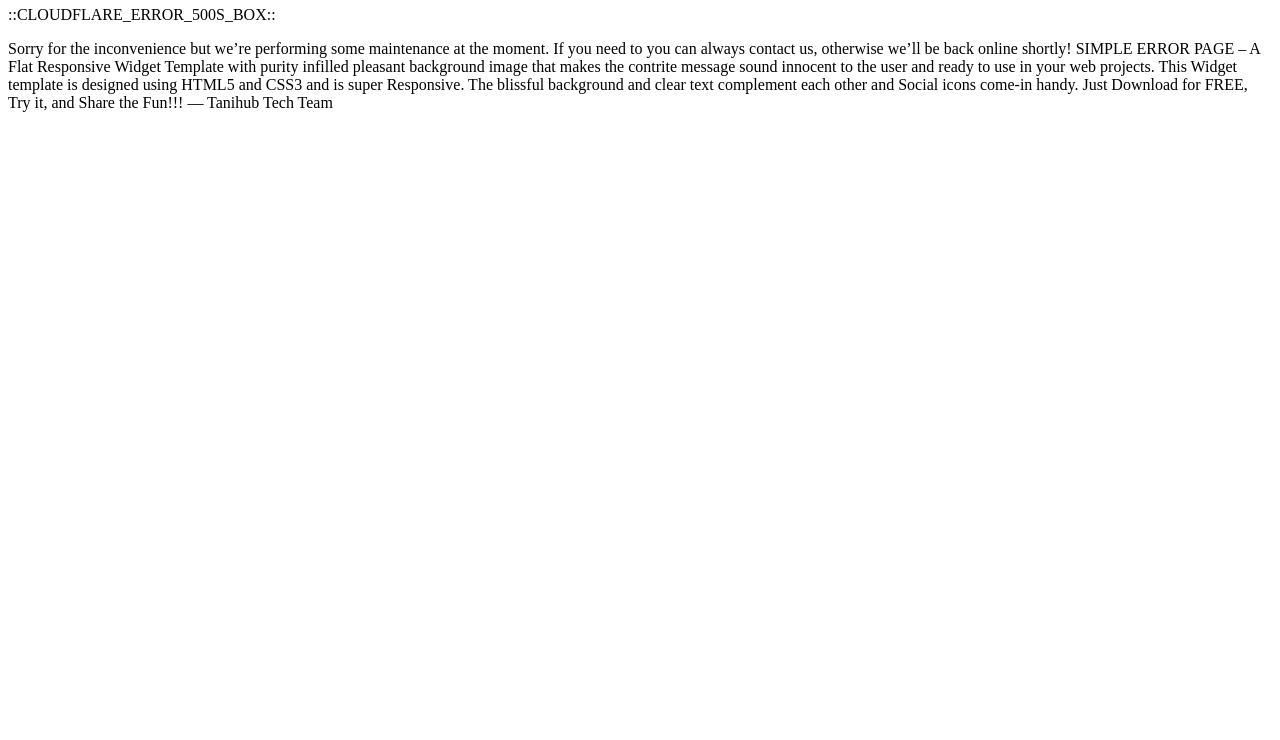
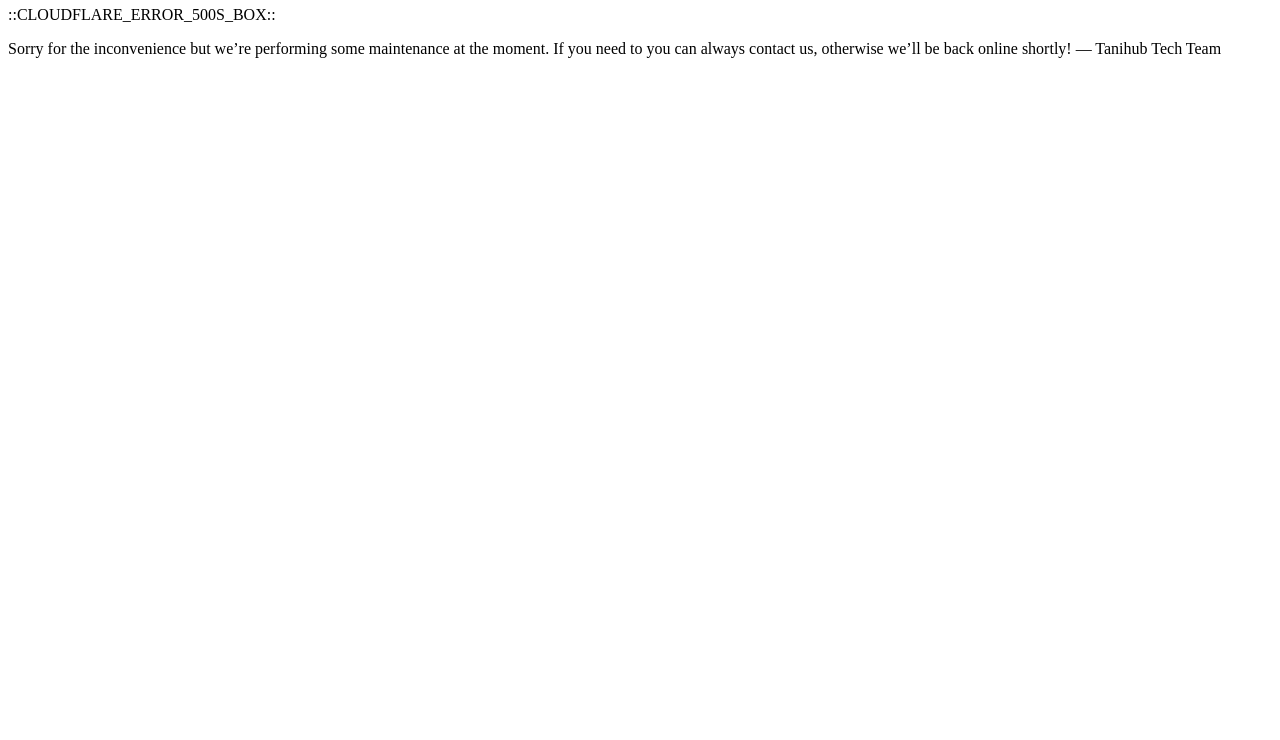
Before and after one commit to alexfmanihuruk/alexfmanihuruk.github.io, a plain HTML site: page index.html in a window 1280 px wide. Shown: the part 60-800 px from the top of the page. Drawn offline with Linux system fonts and the light colour scheme.

Commit message:
Update index.html

```diff
--- a/index.html
+++ b/index.html
@@ -4,7 +4,6 @@
 <p><h1>We’ll be back soon!</h1></p>
   <p>::CLOUDFLARE_ERROR_500S_BOX::</P>
 Sorry for the inconvenience but we’re performing some maintenance at the moment. If you need to you can always contact us, otherwise we’ll be back online shortly!
-SIMPLE ERROR PAGE – A Flat Responsive Widget Template with purity infilled pleasant background image that makes the contrite message sound innocent to the user and ready to use in your web projects. This Widget template is designed using HTML5 and CSS3 and is super Responsive. The blissful background and clear text complement each other and Social icons come-in handy. Just Download for FREE, Try it, and Share the Fun!!!
 — Tanihub Tech Team
 </body>
 </html>
```
